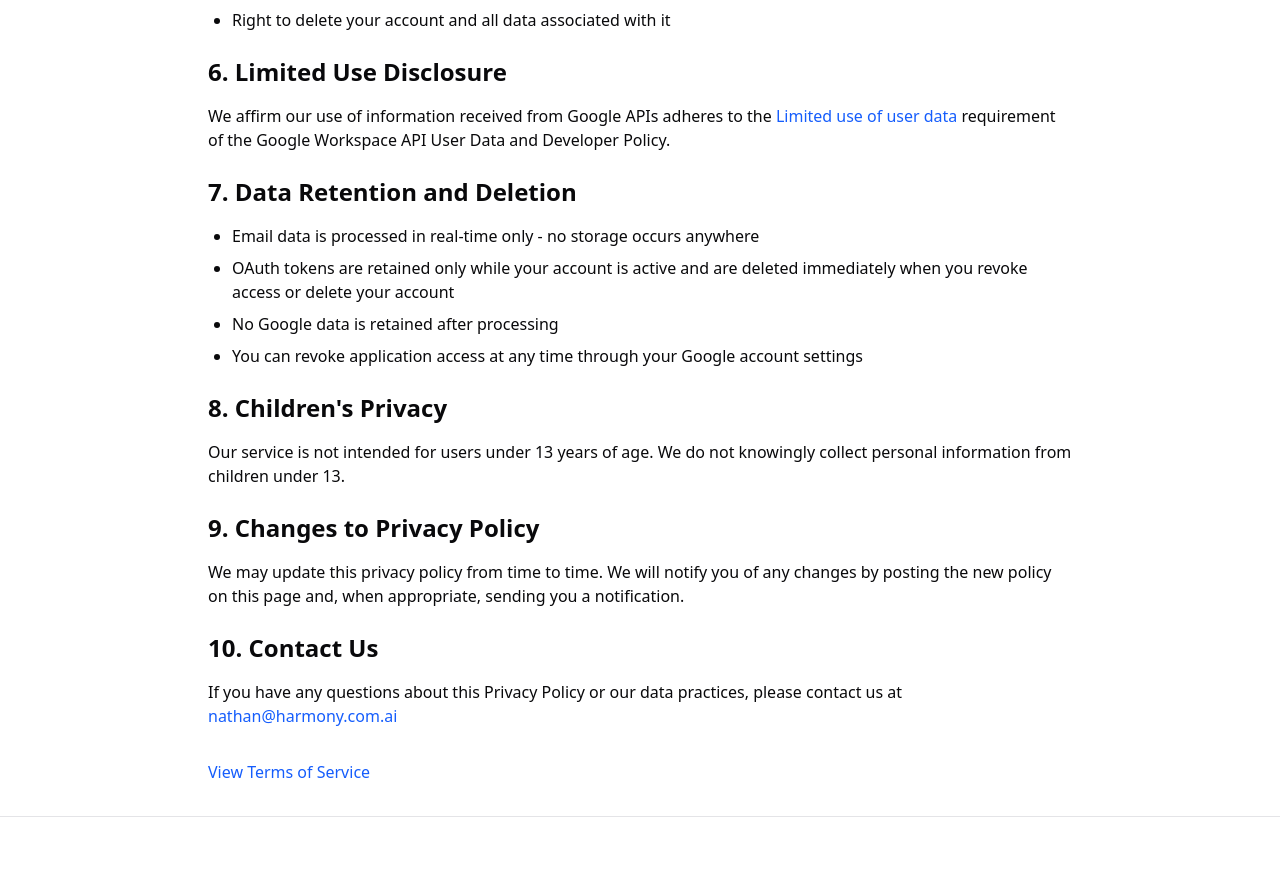
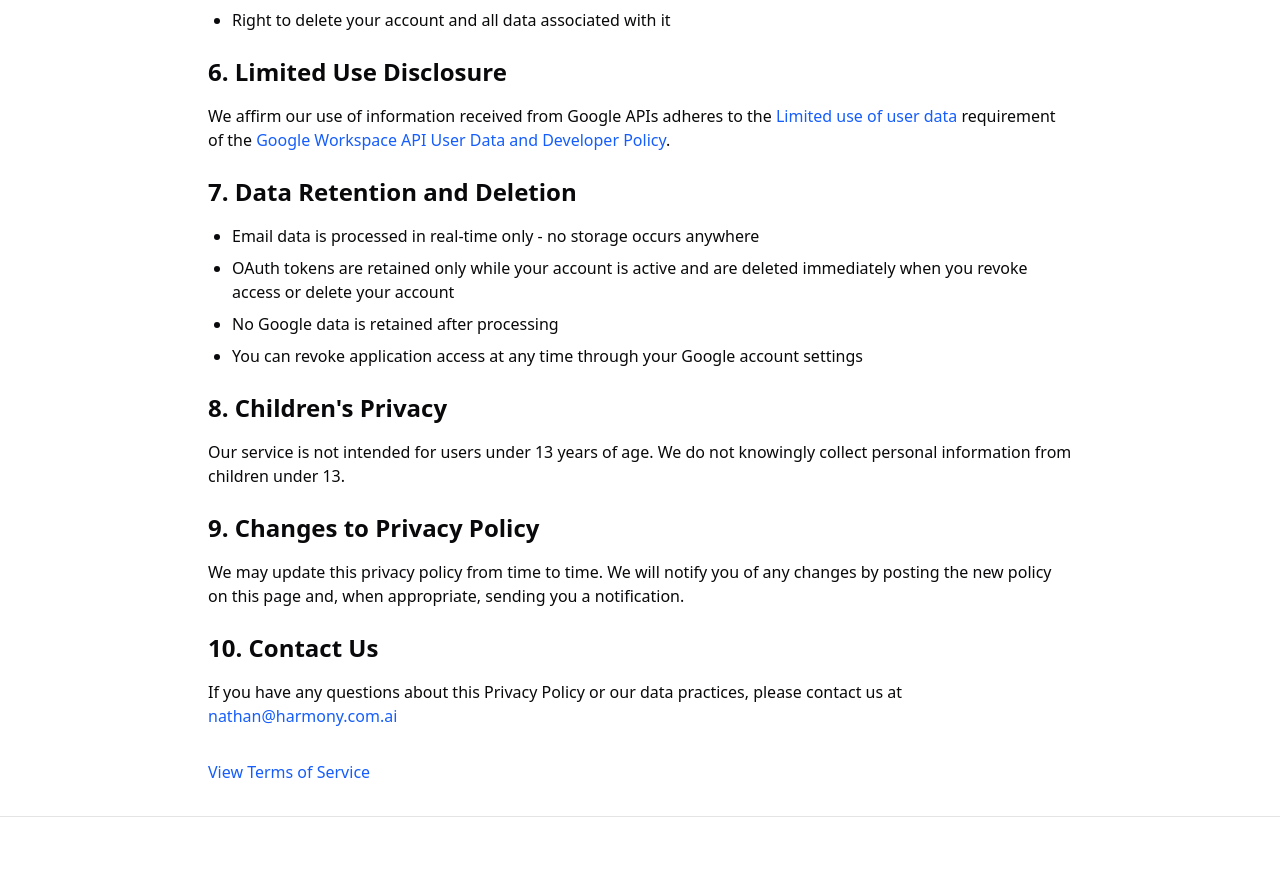
Before and after one commit to nathancovey/useharmony.com, a Next.js app: page /privacy in a window 1280 px wide. Shown: the part 1800-2678 px from the top of the page. Built offline with nearby package versions, Linux system fonts and the light colour scheme.

Commit message:
update hyperlinks

```diff
--- a/app/privacy/page.tsx
+++ b/app/privacy/page.tsx
@@ -121,7 +121,7 @@ export default function PrivacyPage() {
         <section>
           <h2 className="text-2xl font-semibold mb-4">6. Limited Use Disclosure</h2>
           <p className="mb-4">
-            We affirm our use of information received from Google APIs adheres to the <a href="https://developers.google.com/workspace/workspace-api-user-data-developer-policy#limited-use" target="_blank" rel="noopener noreferrer" className="text-blue-600 hover:underline">Limited use of user data</a> requirement of the Google Workspace API User Data and Developer Policy.
+            We affirm our use of information received from Google APIs adheres to the <a href="https://developers.google.com/workspace/workspace-api-user-data-developer-policy#limited-use" target="_blank" rel="noopener noreferrer" className="text-blue-600 hover:underline">Limited use of user data</a> requirement of the <a href="https://developers.google.com/workspace/workspace-api-user-data-developer-policy" target="_blank" rel="noopener noreferrer" className="text-blue-600 hover:underline">Google Workspace API User Data and Developer Policy</a>.
           </p>
         </section>
 
```
